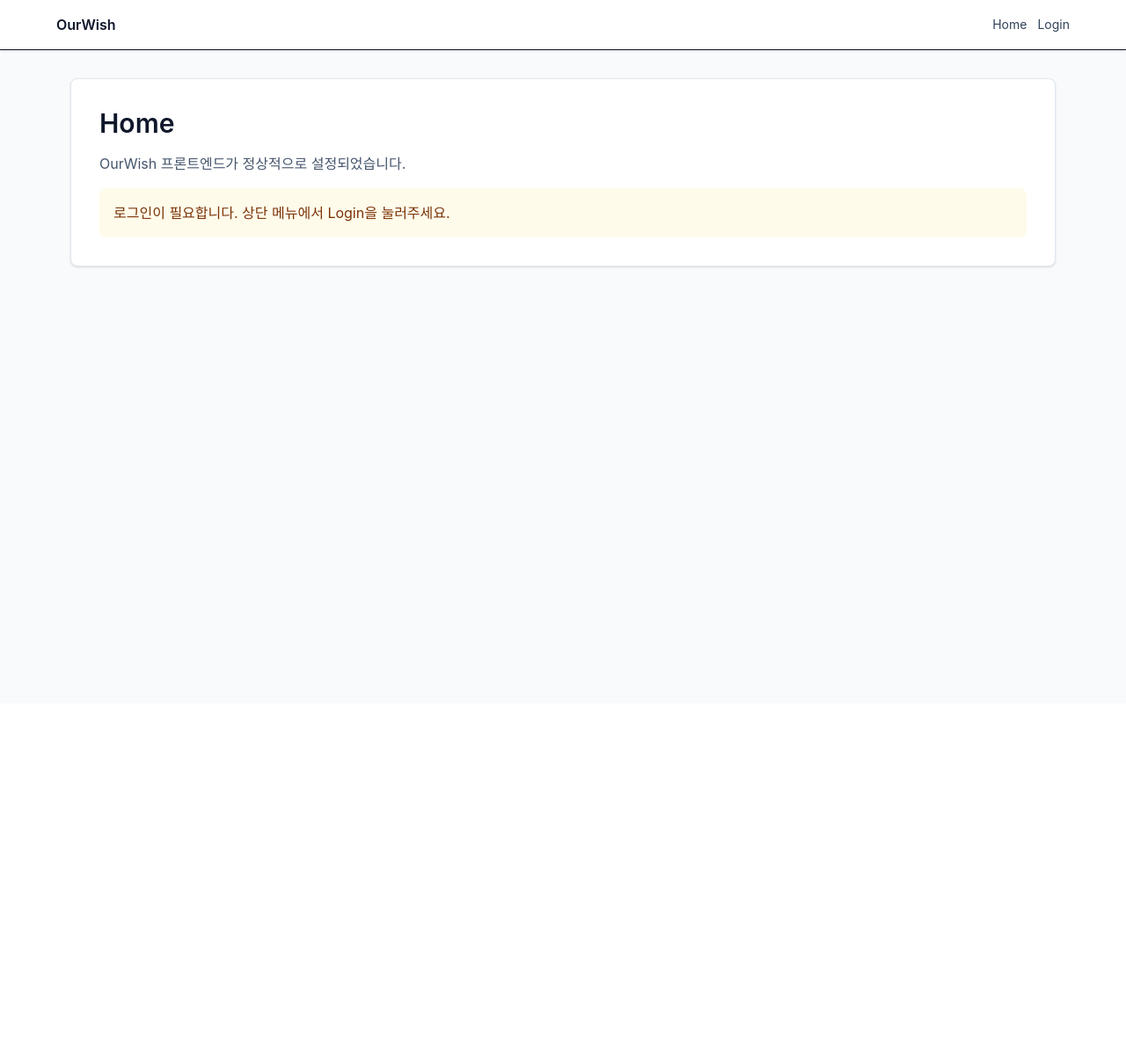
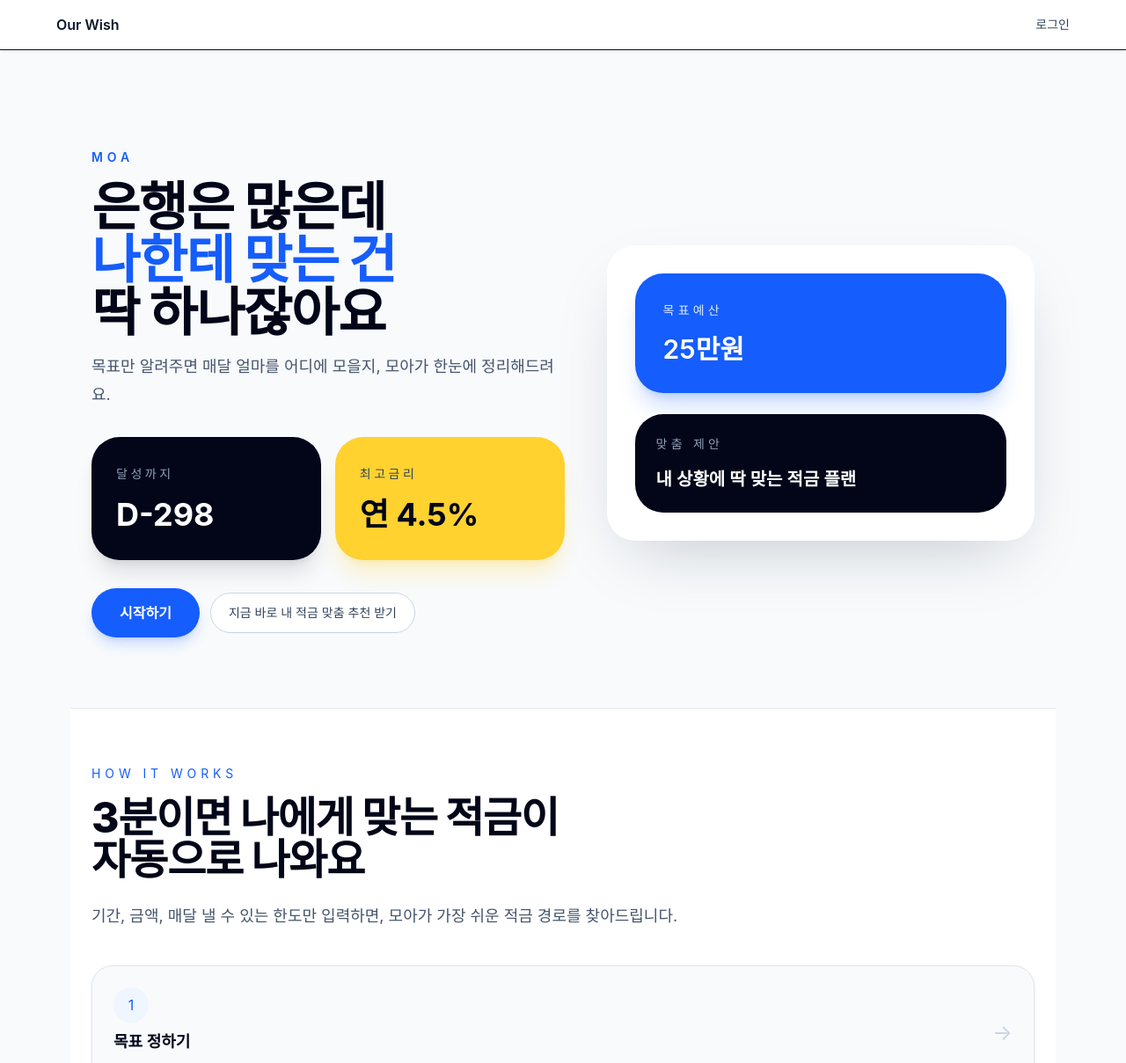
Before and after one commit to Our-Wish/ourwish, a Vue app in the folder frontend_dir/: page / in a window 1280 px wide. Shown: the top 1209 px of the page at 88% size. Before the commit the page ends 800 px from the top, so only its background shows below. Built offline with nearby package versions, Linux system fonts and the light colour scheme; no server answers; the HTML template or start-up script is replaced by a standard one.

Commit message:
feat: 랜딩페이지

```diff
--- a/frontend_dir/src/components/Navbar.vue
+++ b/frontend_dir/src/components/Navbar.vue
@@ -2,18 +2,19 @@
   <nav class="border-b bg-white px-6 py-4 shadow-sm">
     <div class="mx-auto flex max-w-6xl items-center justify-between gap-4">
       <div class="flex items-center gap-4">
-        <RouterLink to="/" class="font-semibold text-slate-900">OurWish</RouterLink>
+        <RouterLink to="/" class="font-semibold text-slate-900">Our Wish</RouterLink>
       </div>
 
       <div class="flex items-center gap-3 text-sm text-slate-700">
-        <RouterLink to="/" class="hover:text-slate-900">Home</RouterLink>
-        <RouterLink v-if="!isAuthenticated" to="/login" class="hover:text-slate-900">Login</RouterLink>
+        <RouterLink v-if="!isAuthenticated" to="/login" class="hover:text-slate-900"
+          >로그인</RouterLink
+        >
         <button
           v-if="isAuthenticated"
           class="rounded border border-slate-300 px-3 py-1 text-slate-700 hover:bg-slate-50"
           @click="logout"
         >
-          Logout
+          로그아웃
         </button>
       </div>
     </div>
--- a/frontend_dir/src/views/HomeView.vue
+++ b/frontend_dir/src/views/HomeView.vue
@@ -1,24 +1,188 @@
 <template>
-  <div class="space-y-4 rounded-lg border border-slate-200 bg-white p-8 shadow-sm">
-    <h1 class="text-3xl font-semibold text-slate-900">Home</h1>
-    <p class="text-slate-600">OurWish 프론트엔드가 정상적으로 설정되었습니다.</p>
+  <main class="min-h-screen bg-slate-50 text-slate-900">
+    <section class="mx-auto max-w-6xl px-6 py-20">
+      <div class="grid gap-12 lg:grid-cols-[1.05fr_0.95fr] lg:items-center">
+        <div class="space-y-8">
+          <div class="space-y-4">
+            <p class="text-sm font-semibold uppercase tracking-[0.35em] text-blue-600">MOA</p>
+            <h1 class="text-5xl font-extrabold tracking-tight text-slate-950 sm:text-6xl">
+              은행은 많은데<br />
+              <span class="text-blue-600">나한테 맞는 건</span><br />
+              딱 하나잖아요
+            </h1>
+            <p class="max-w-xl text-lg leading-8 text-slate-600">
+              목표만 알려주면 매달 얼마를 어디에 모을지, 모아가 한눈에 정리해드려요.
+            </p>
+          </div>
 
-    <div v-if="isAuthenticated" class="rounded-lg bg-slate-50 p-4 text-slate-800">
-      <p class="font-medium">로그인 완료</p>
-      <p>이메일: {{ userEmail }}</p>
-    </div>
+          <div class="grid gap-4 sm:grid-cols-2">
+            <div
+              class="rounded-[2rem] bg-slate-950 px-7 py-8 text-white shadow-xl shadow-slate-950/10"
+            >
+              <p class="text-sm uppercase tracking-[0.25em] text-slate-400">달성까지</p>
+              <p class="mt-4 text-4xl font-bold">D-298</p>
+            </div>
+            <div class="rounded-[2rem] bg-amber-300 px-7 py-8 shadow-xl shadow-amber-300/25">
+              <p class="text-sm uppercase tracking-[0.25em] text-slate-700">최고금리</p>
+              <p class="mt-4 text-4xl font-bold text-slate-950">연 4.5%</p>
+            </div>
+          </div>
 
-    <div v-else class="rounded-lg bg-amber-50 p-4 text-amber-900">
-      <p>로그인이 필요합니다. 상단 메뉴에서 Login을 눌러주세요.</p>
-    </div>
-  </div>
+          <div class="flex flex-col gap-3 sm:flex-row sm:items-center">
+            <RouterLink
+              to="/login"
+              class="inline-flex items-center justify-center rounded-full bg-blue-600 px-8 py-4 text-base font-semibold text-white shadow-lg shadow-blue-600/20 transition hover:bg-blue-500"
+            >
+              시작하기
+            </RouterLink>
+            <div
+              class="rounded-full border border-slate-300 bg-white px-5 py-3 text-sm text-slate-700"
+            >
+              지금 바로 내 적금 맞춤 추천 받기
+            </div>
+          </div>
+        </div>
+
+        <div class="rounded-[2rem] bg-white p-8 shadow-[0_30px_80px_-30px_rgba(15,23,42,0.25)]">
+          <div class="space-y-6">
+            <div class="rounded-[2rem] bg-blue-600 p-8 text-white shadow-xl shadow-blue-600/20">
+              <p class="text-sm uppercase tracking-[0.3em] text-blue-100">목표예산</p>
+              <p class="mt-4 text-3xl font-semibold">25만원</p>
+            </div>
+            <div class="rounded-[2rem] bg-slate-950 p-6 text-white">
+              <p class="text-sm uppercase tracking-[0.3em] text-slate-400">맞춤 제안</p>
+              <p class="mt-4 text-xl font-semibold">내 상황에 딱 맞는 적금 플랜</p>
+            </div>
+          </div>
+        </div>
+      </div>
+    </section>
+
+    <section class="border-t border-slate-200 bg-white py-16">
+      <div class="mx-auto max-w-6xl px-6">
+        <div class="max-w-2xl">
+          <p class="text-sm uppercase tracking-[0.35em] text-blue-600">How it works</p>
+          <h2 class="mt-4 text-4xl font-extrabold tracking-tight text-slate-950 sm:text-5xl">
+            3분이면 나에게 맞는 적금이<br />
+            자동으로 나와요
+          </h2>
+          <p class="mt-6 text-lg leading-8 text-slate-600">
+            기간, 금액, 매달 낼 수 있는 한도만 입력하면, 모아가 가장 쉬운 적금 경로를 찾아드립니다.
+          </p>
+        </div>
+
+        <div class="mt-10 space-y-4">
+          <div
+            v-for="step in steps"
+            :key="step.id"
+            class="flex items-center justify-between rounded-3xl border border-slate-200 bg-slate-50 p-6 shadow-sm"
+          >
+            <div>
+              <div
+                class="mb-2 inline-flex h-10 w-10 items-center justify-center rounded-full bg-blue-50 text-blue-600"
+              >
+                {{ step.id }}
+              </div>
+              <p class="text-lg font-semibold text-slate-950">{{ step.title }}</p>
+              <p class="mt-2 text-sm text-slate-600">{{ step.description }}</p>
+            </div>
+            <span class="text-2xl text-slate-300">→</span>
+          </div>
+        </div>
+      </div>
+    </section>
+
+    <section class="bg-slate-50 py-16">
+      <div class="mx-auto max-w-6xl px-6">
+        <div class="max-w-2xl">
+          <p class="text-sm uppercase tracking-[0.35em] text-blue-600">Features</p>
+          <h2 class="mt-4 text-4xl font-extrabold tracking-tight text-slate-950 sm:text-5xl">
+            사회초년생에게 꼭 필요한 것만
+          </h2>
+          <p class="mt-4 text-lg leading-8 text-slate-600">
+            어려운 금융 용어 대신 한 줄 설명. 가입할 때 필요한 정보와 매달 얼마를 어떻게 모아야
+            하는지를 한 화면에 보여드려요.
+          </p>
+        </div>
+
+        <div class="mt-10 grid gap-4 md:grid-cols-2">
+          <div class="rounded-[2rem] bg-slate-100 p-8">
+            <div class="mb-4 text-3xl">📘</div>
+            <p class="text-lg font-semibold text-slate-950">쉬운 약관</p>
+            <p class="mt-2 text-sm text-slate-600">한 줄로 핵심만</p>
+          </div>
+          <div class="rounded-[2rem] bg-emerald-100 p-8">
+            <div class="mb-4 text-3xl">🌱</div>
+            <p class="text-lg font-semibold text-slate-950">난이도 표시</p>
+            <p class="mt-2 text-sm text-slate-600">무리 안 가는 적금</p>
+          </div>
+          <div class="rounded-[2rem] bg-amber-100 p-8">
+            <div class="mb-4 text-3xl">🗓️</div>
+            <p class="text-lg font-semibold text-slate-950">D-Day 추적</p>
+            <p class="mt-2 text-sm text-slate-600">목표까지 카운트다운</p>
+          </div>
+          <div class="rounded-[2rem] bg-purple-100 p-8">
+            <div class="mb-4 text-3xl">🎒</div>
+            <p class="text-lg font-semibold text-slate-950">준비물 안내</p>
+            <p class="mt-2 text-sm text-slate-600">뭘 챙겨갈지 미리</p>
+          </div>
+        </div>
+      </div>
+    </section>
+
+    <section class="bg-slate-950 py-16 text-white">
+      <div class="mx-auto max-w-6xl px-6">
+        <div class="grid gap-10 lg:grid-cols-[1.2fr_0.8fr] lg:items-center">
+          <div>
+            <p class="text-sm uppercase tracking-[0.35em] text-blue-400">Why MOA</p>
+            <h2 class="mt-4 text-4xl font-extrabold tracking-tight sm:text-5xl">
+              약관은 짧게,<br />
+              모으는 재미는 길게
+            </h2>
+            <p class="mt-4 max-w-xl text-lg leading-8 text-slate-300">
+              어려운 금융 용어 대신 한 줄 설명. 가입할 때 뭔가 필요한지, 매달 얼마나 어떻게 모아야
+              하는지 한 화면에서 다 보여드립니다.
+            </p>
+          </div>
+
+          <div class="rounded-[2rem] bg-slate-900 p-8 shadow-2xl shadow-black/20">
+            <div class="mb-6 flex flex-wrap gap-3">
+              <span
+                class="rounded-full bg-blue-600 px-3 py-1 text-xs font-semibold uppercase tracking-[0.25em] text-white"
+                >사회초년생</span
+              >
+              <span
+                class="rounded-full bg-slate-700 px-3 py-1 text-xs font-semibold uppercase tracking-[0.25em] text-slate-200"
+                >23살 · 첫 적금</span
+              >
+            </div>
+            <blockquote class="text-lg leading-8 text-slate-100">
+              “약관 읽다가 포기했었는데, 모아는 한 줄로 알려줘서 진짜 내가 뭘 들었는지 알겠어요.”
+            </blockquote>
+            <p class="mt-6 text-sm text-slate-500">— 지원 (24, 디자이너)</p>
+          </div>
+        </div>
+      </div>
+    </section>
+  </main>
 </template>
 
 <script setup lang="ts">
-import { computed } from 'vue'
-import { useAuthStore } from '@/stores/auth'
-
-const authStore = useAuthStore()
-const isAuthenticated = computed(() => authStore.isAuthenticated)
-const userEmail = computed(() => authStore.user?.email ?? 'Unknown')
+const steps = [
+  {
+    id: 1,
+    title: '목표 정하기',
+    description: '기간, 금액, 매달 낼 수 있는 한도만 알려주세요',
+  },
+  {
+    id: 2,
+    title: '맞춤 추천 받기',
+    description: '조건에 맞는 적금·예금을 한 번에 비교',
+  },
+  {
+    id: 3,
+    title: '가입하고 모으기',
+    description: '진행률을 보면서 D-Day까지 차곡차곡',
+  },
+]
 </script>
```
